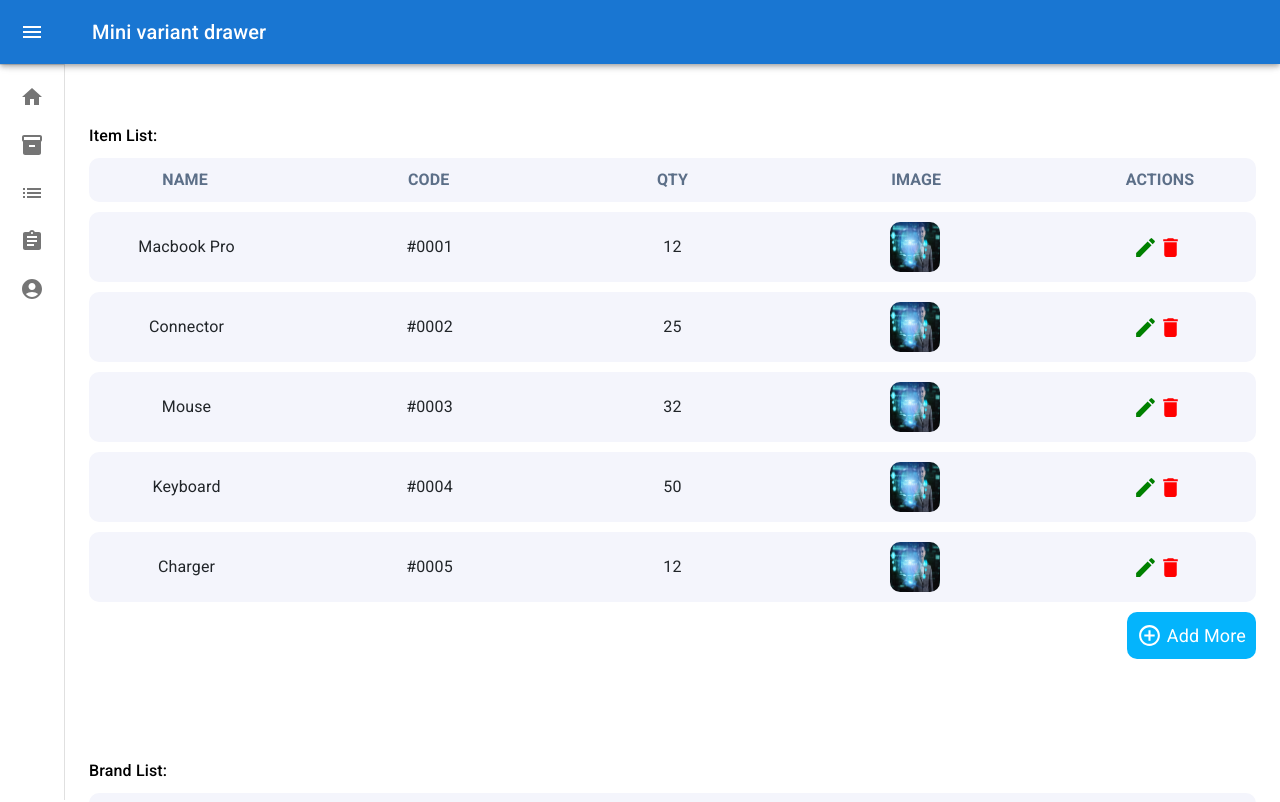
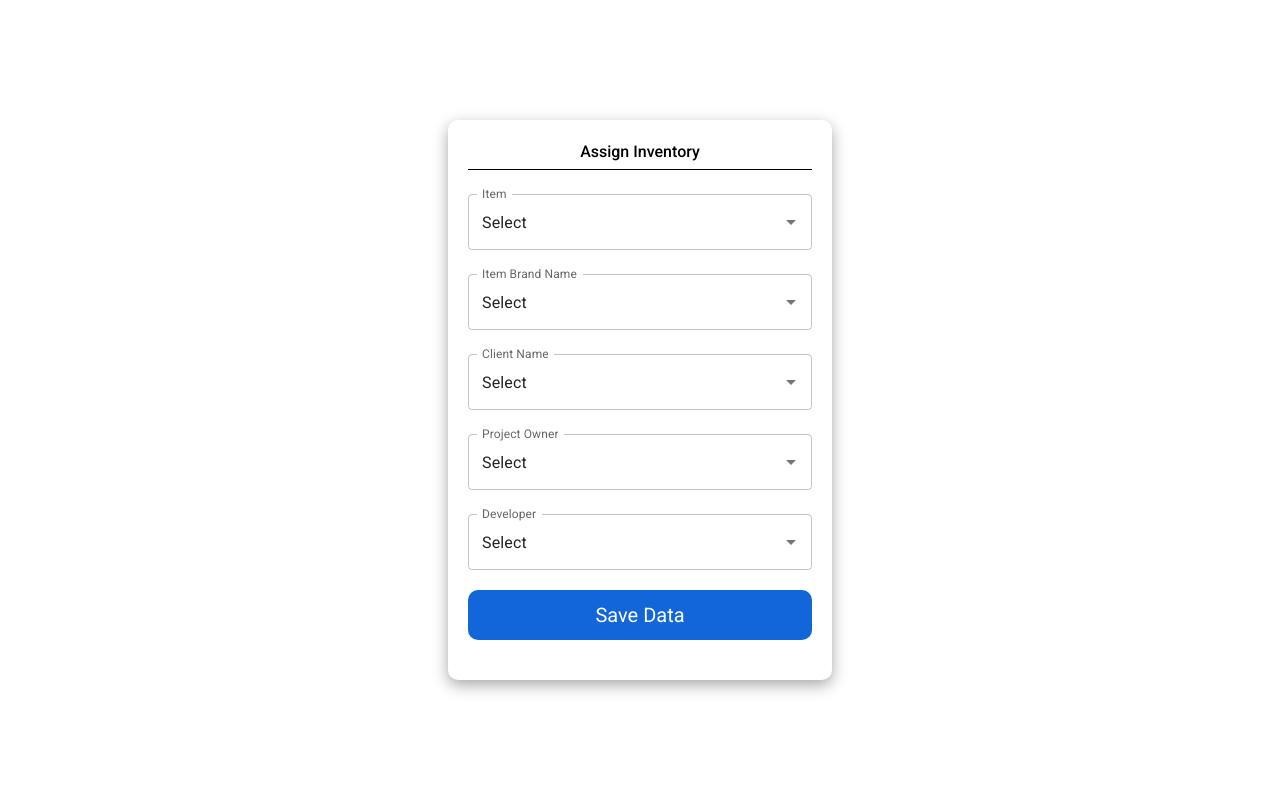
Before and after one commit to GovindSharmaTW/TWIMS_AdminPannel, a React (Vite) app: page /Login in a window 1280 px wide. Shown: the top 802 px of the page. Built offline with nearby package versions, Linux system fonts and the light colour scheme; a web font is replaced by a local one.

Commit message:
assign inventory screen

```diff
--- a/src/App.tsx
+++ b/src/App.tsx
@@ -5,6 +5,7 @@ import HomePage from "./screens/Home";
 import ErrorPage from "./screens/ErrorPage";
 import AboutPage from "./screens/About";
 import SideNavBar from "./screens/SideNavBar";
+import AssignInventoryScreen from "./screens/AssignInventoryScreen";
 
 export default function App() {
   return (
@@ -16,7 +17,8 @@ export default function App() {
     //       {/* <Route path="*" element={<ErrorPage />} /> */}
     //   </Routes>
     // </BrowserRouter>
-    <SideNavBar/>
+    // <SideNavBar/>
+    <AssignInventoryScreen/>
     // <LoginPage/>
   );
 }
--- /dev/null
+++ b/src/components/DropDownComponent/index.tsx
@@ -0,0 +1,31 @@
+import React, { useState } from 'react';
+import TextField from '@mui/material/TextField';
+import Autocomplete from '@mui/material/Autocomplete';
+
+export default function DropDownComponent(props) {
+
+  const { label, optionsData } = props;
+
+  const [value, setValue] = useState<string | null>('Select');
+  const [inputValue, setInputValue] = useState('');
+
+  return (
+    <div>
+      <br />
+      <Autocomplete
+        value={value}
+        onChange={(event: any, newValue: string | null) => {
+          setValue(newValue);
+        }}
+        inputValue={inputValue}
+        onInputChange={(event, newInputValue) => {
+          setInputValue(newInputValue);
+        }}
+        id="controllable-states-demo"
+        options={optionsData}
+        sx={{ width: '100%' }}
+        renderInput={(params) => <TextField {...params} label={label} />}
+      />
+    </div>
+  );
+}
--- /dev/null
+++ b/src/components/DropDownComponent/style.css
@@ -0,0 +1,106 @@
+.tableHeadingContainer {
+    display: flex;
+    justify-content: space-between;
+    background-color: #F4F5FC;
+    padding: 10px;
+    border-radius: 10px;
+}
+
+.tableHeading {
+    display: flex;
+    font-size: 16px;
+    font-weight: bold;
+    color: #5C6F88;
+    width: 15%;
+    justify-content: center;
+    font-family: "Roboto", sans-serif;
+}
+
+.tableDataContainer {
+    display: flex;
+    justify-content: space-between;
+    background-color: #F4F5FC;
+    margin-top: 10px;
+    border-radius: 10px;
+}
+
+.tableData {
+    display: flex;
+    font-size: 16px;
+    color: #212529;
+    width: 15%;
+    align-items: center;
+    justify-content: center;
+    margin: 10px;
+    font-family: "Roboto", sans-serif;
+    word-break: break-all;
+
+}
+
+.tableTitle {
+    font-size: 16px;
+    font-weight: 500;
+    color: #000;
+    margin-bottom: 10px;
+    font-family: "Roboto", sans-serif;
+}
+
+.itemImageStyle {
+    width: 50px;
+    height: 50px;
+    border-radius: 10px;
+}
+
+.tableStyle {
+    margin-top: 100px;
+}
+
+.deleteIcon {
+    color: red;
+}
+
+.editIcon {
+    color: green;
+    font-size: 20;
+}
+
+.addButtonContainer {
+    display: flex;
+    justify-content: flex-end;
+    margin-top: 10px;
+
+
+}
+
+.addButton {
+    display: flex;
+    background: #04B4FC;
+    color: white;
+    padding: 10px;
+    border-radius: 10px;
+    align-items: center;
+}
+
+.addButtonText {
+    margin-left: 5px;
+    font-size: 18px;
+}
+
+@media screen and (max-width: 695px) {
+    .tableHeading {
+        font-size: 12px;
+    }
+
+    .tableData {
+        font-size: 12px;
+    }
+
+    .itemImageStyle {
+        width: 30px;
+        height: 30px;
+    }
+
+    .addButtonText {
+        font-size: 12px;
+    }
+}
--- /dev/null
+++ b/src/screens/AssignInventoryScreen/index.tsx
@@ -0,0 +1,47 @@
+import DropDownComponent from '../../components/DropDownComponent';
+import './style.css'
+
+import { Dropdown } from 'primereact/dropdown';
+
+
+const AssignInventoryScreen = () => {
+  const itemData = ['Laptop', 'Conector', 'Charger', 'SIM', 'Mouse', 'keyboard', 'MacBook Pro'];
+  const itemBrandNameData = ['HP', 'AVITA', 'DELL', 'LENOVO', 'APPLE'];
+  const clientNameData = ['Karigar', 'Plate Rate', 'Auto Zone', 'Latitude Pay', 'CoderWin'];
+  const projectOwnerNameData = ['Mukul Pande', 'Arpita', 'Aksh'];
+  const developerNameData = ['Govind Sharma', 'Aayush Chourasiya', 'Shiv', 'Aditya'];
+
+  return (
+    <div className='baseContainer'>
+      <div className='secondaryContainer'>
+        <h1 className='title'>Assign Inventory</h1>
+        <div className='separator' />
+        <div className='inputContainer'>
+          <DropDownComponent label={'Item'} optionsData={itemData} />
+        </div>
+
+        <div className='inputContainer'>
+          <DropDownComponent label={'Item Brand Name'} optionsData={itemBrandNameData} />
+        </div>
+
+        <div className='inputContainer'>
+          <DropDownComponent label={'Client Name'} optionsData={clientNameData} />
+        </div>
+
+        <div className='inputContainer'>
+          <DropDownComponent label={'Project Owner'} optionsData={projectOwnerNameData} />
+        </div>
+
+        <div className='inputContainer'>
+          <DropDownComponent label={'Developer'} optionsData={developerNameData} />
+        </div>
+
+        <div className='loginButtonContainer'>
+          <button className='loginButton'>Save Data</button>
+        </div>
+      </div>
+    </div>
+  )
+};
+
+export default AssignInventoryScreen;
--- /dev/null
+++ b/src/screens/AssignInventoryScreen/style.css
@@ -0,0 +1,75 @@
+.image {
+    width: 100%;
+    height: 100vh;
+}
+.inputContainer{
+    width: 100%;
+
+}
+.baseContainer{
+    display: flex;
+    justify-content: center;
+    align-content: center;
+    flex-direction: column;
+    height: 100vh;
+    align-self: center;
+}
+
+.separator{
+    width: 100%;
+    background-color: #000;
+    height: 1px;
+    margin-top: 5px;
+}
+
+.loginButtonContainer {
+    display: flex;
+    justify-content: center;
+    width:100%
+}
+
+.loginButton {
+    background-color: #1366D9;
+    color: white;
+    padding: 10px;
+    border-radius: 10px;
+    width: 100%;
+    margin-top: 20px;
+    margin-bottom: 20px;
+    font-size: 20px;
+    font-family: "Roboto", sans-serif;
+}
+
+.secondaryContainer{
+    display: flex;
+    flex-direction: column;
+    width:30vw;
+    justify-content: center;
+    align-content: center;
+    align-items: center;
+    box-shadow: rgba(0, 0, 0, 0.35) 0px 5px 15px;
+    align-self: center;
+    padding: 20px;
+    border-radius: 10px;
+    /* margin: 20px; */
+
+}
+
+.title {
+    font-size: 16px;
+    font-weight: 500;
+    color: #000;
+    font-family: "Roboto", sans-serif;
+}
+
+@media screen and (max-width:650px) {
+
+    .secondaryContainer{
+        width: 90VW;
+    }
+
+    .loginButton{
+    font-size: 15px;
+    }
+
+}
```
